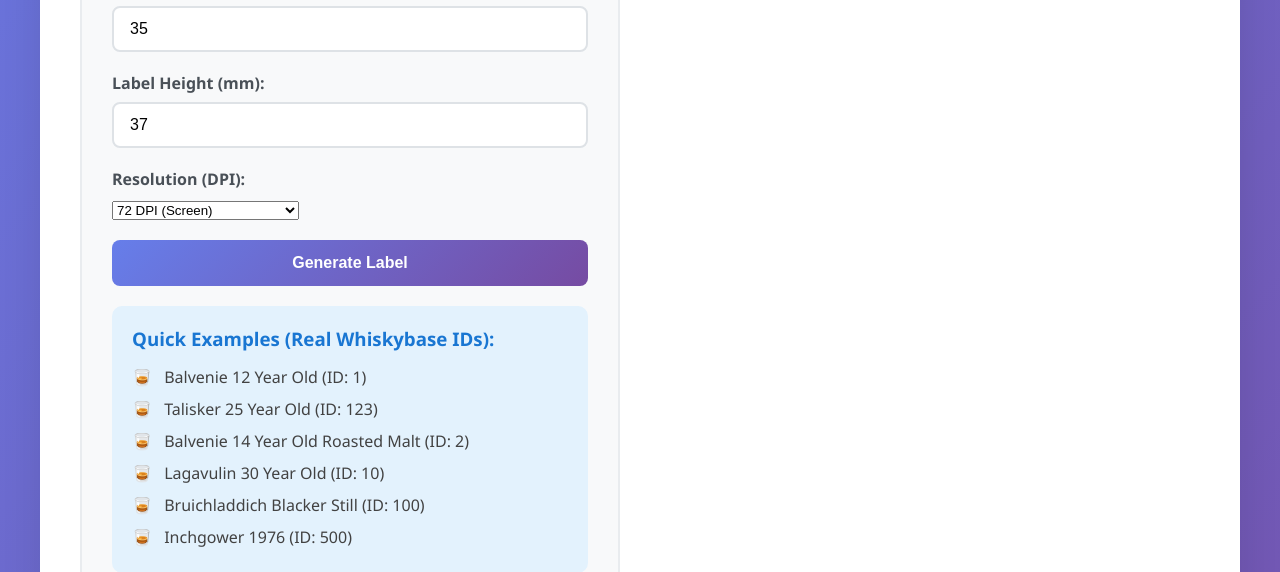
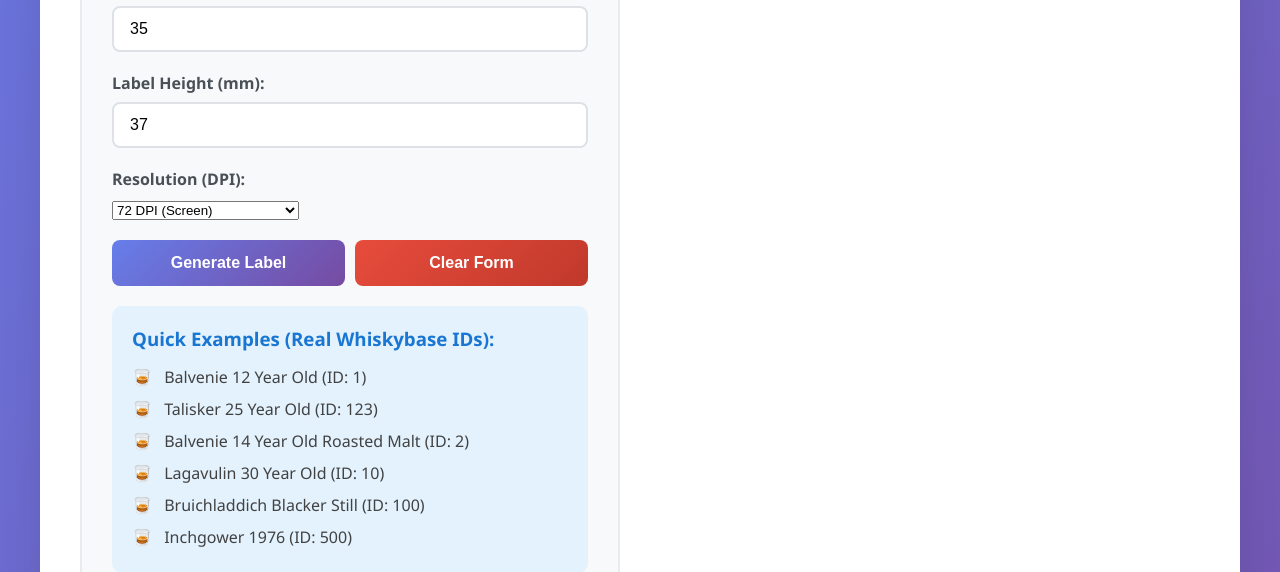
Before and after one commit to sharkysan/whiskybase-label, a Flask app: page / in a window 1280 px wide. Shown: the part 818-1390 px from the top of the page. Run offline with Flask 3, Linux system fonts and the light colour scheme.

Commit message:
clear top form

```diff
--- a/templates/index.html
+++ b/templates/index.html
@@ -313,7 +313,10 @@
                         </select>
                     </div>
 
-                    <button type="submit" class="btn" id="generateBtn">Generate Label</button>
+                    <div style="display: flex; gap: 10px;">
+                        <button type="submit" class="btn" id="generateBtn" style="flex: 1;">Generate Label</button>
+                        <button type="button" class="btn" id="clearBtn" style="flex: 1; background: linear-gradient(135deg, #e74c3c 0%, #c0392b 100%);" onclick="clearLabelForm()">Clear Form</button>
+                    </div>
                 </form>
 
                 <div class="examples">
@@ -497,6 +500,18 @@
         });
 
         // Function to fill example data with real Whiskybase IDs
+        // Function to clear the label form
+        function clearLabelForm() {
+            document.getElementById('whiskyId').value = '';
+            document.getElementById('whiskyName').value = '';
+            document.getElementById('distillery').value = '';
+            document.getElementById('abv').value = '';
+            document.getElementById('age').value = '';
+            document.getElementById('width_mm').value = '35';
+            document.getElementById('height_mm').value = '37';
+            document.getElementById('dpi').value = '72';
+        }
+
         function fillExample(type) {
             const examples = {
                 balvenie_12: { id: 1 },
```
